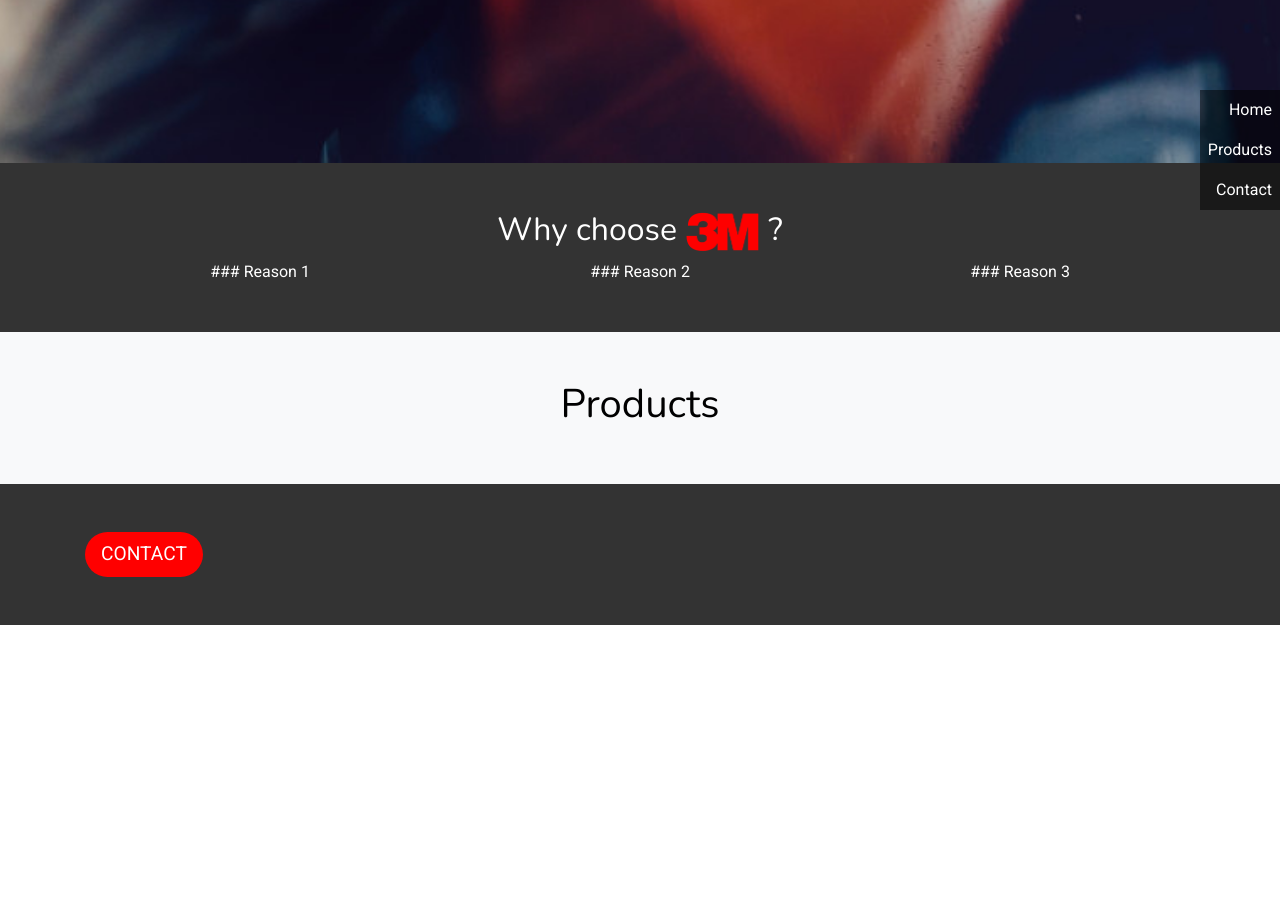
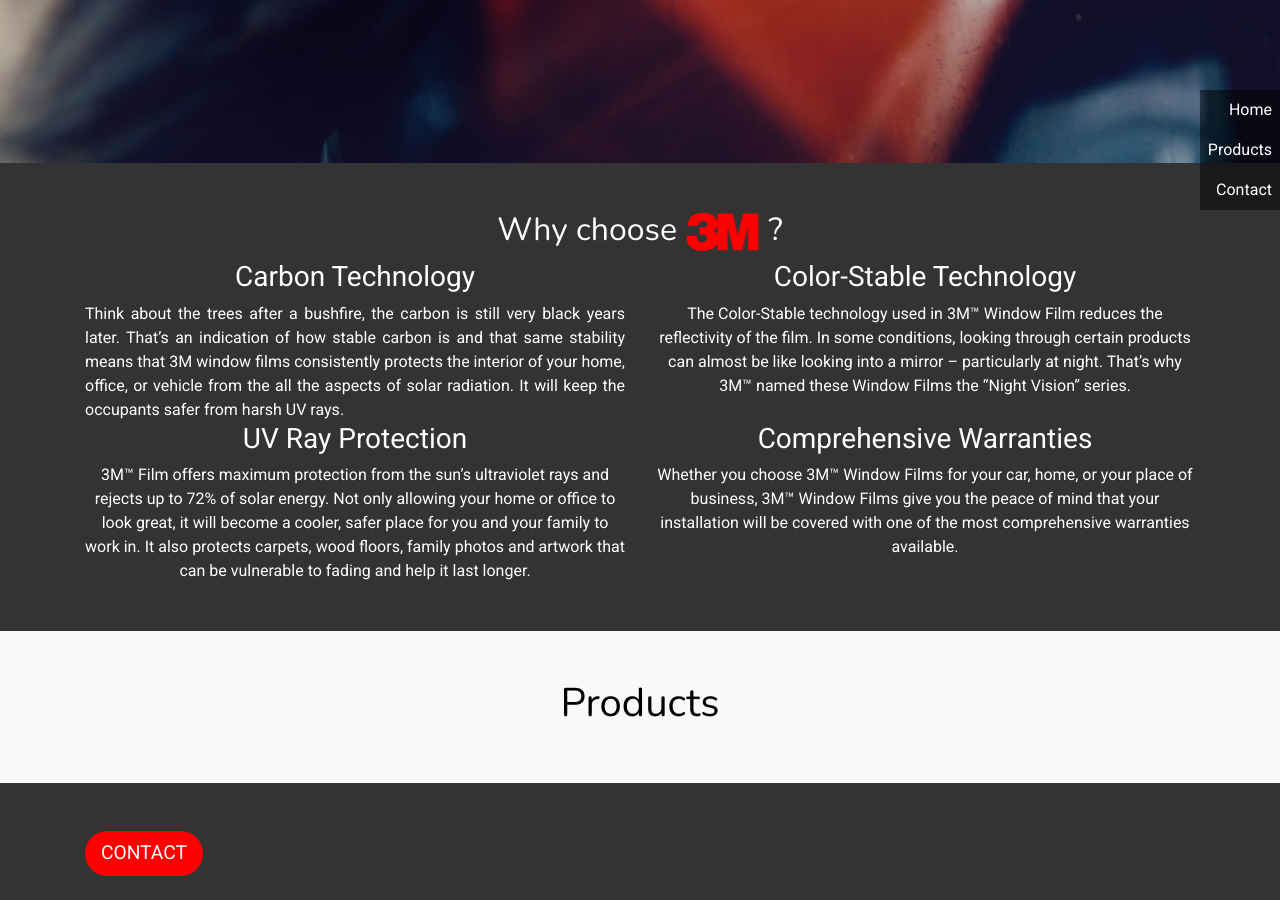
Before and after one commit to swkwindowfilms/swkwindowfilms.github.io, a Jekyll site: the page built from index.html, in a window 1280 px wide and 900 px high, scrolled down 737 px. Built offline with Jekyll 4.4.1, drawn with Linux system fonts in a browser that asks for light colours; nearby versions of some CDN libraries; before the commit the page ends 1362 px from its top, so only the background shows below that.

Commit message:
updated content

```diff
--- a/index.html
+++ b/index.html
@@ -20,16 +20,24 @@
         <h2>Why choose <span class="text-hide">3M</span><img width="75" src="{{ site.baseurl }}/assets/img/3M.png"/> ? </h2>
 
         <div class="row">
-            <div class="col-12 col-md-4">
-                ### Reason 1
+            <div class="col-12 col-md-6 text-justify">
+                <h3 class="text-center">Carbon Technology</h3>
+                {{ 'Think about the trees after a bushfire, the carbon is still very black years later. That’s an indication of how stable carbon is and that same stability means that 3M window films consistently protects the interior of your home, office, or vehicle from the all the  aspects of solar radiation. It will keep the occupants  safer from harsh UV rays.' | markdownify }}
             </div>
 
-            <div class="col-12 col-md-4">
-                ### Reason 2
+            <div class="col-12 col-md-6">
+                <h3 class="text-center">Color-Stable Technology</h3>
+                {{ 'The Color-Stable technology used in 3M™ Window Film reduces the reflectivity of the film. In some conditions, looking through certain products can almost be like looking into a mirror – particularly at night. That’s why 3M™ named these Window Films the “Night Vision” series.' | markdownify }}
             </div>
 
-            <div class="col-12 col-md-4">
-                ### Reason 3
+            <div class="col-12 col-md-6">
+                <h3 class="text-center">UV Ray Protection</h3>
+                {{ '3M™ Film offers maximum protection from the sun’s ultraviolet rays and rejects up to 72% of solar energy. Not only allowing your home or office to look great, it will become a cooler, safer place for you and your family to work in. It also protects carpets, wood floors, family photos and artwork that can be vulnerable to fading and help it last longer.' | markdownify }}
+            </div>
+
+            <div class="col-12 col-md-6">
+                <h3 class="text-center">Comprehensive Warranties</h3>
+                {{ 'Whether you choose 3M™ Window Films for your car, home, or your place of business, 3M™ Window Films give you the peace of mind that your installation will be covered with one of the most comprehensive warranties available.' | markdownify }}
             </div>
         </div>
     </div>
```
